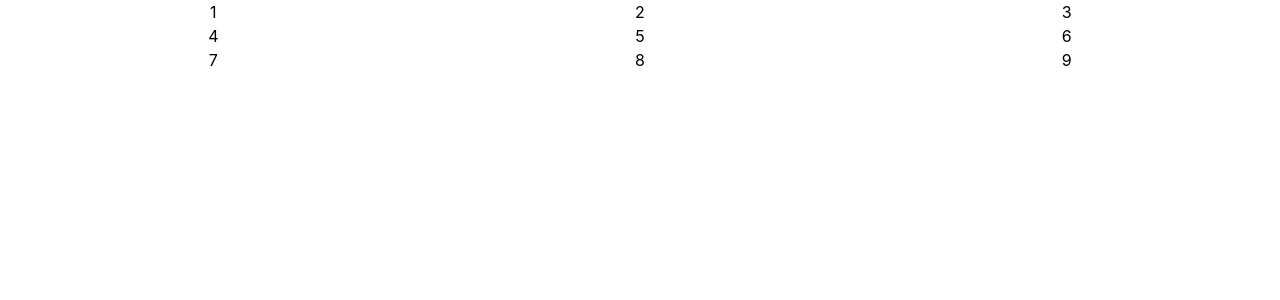
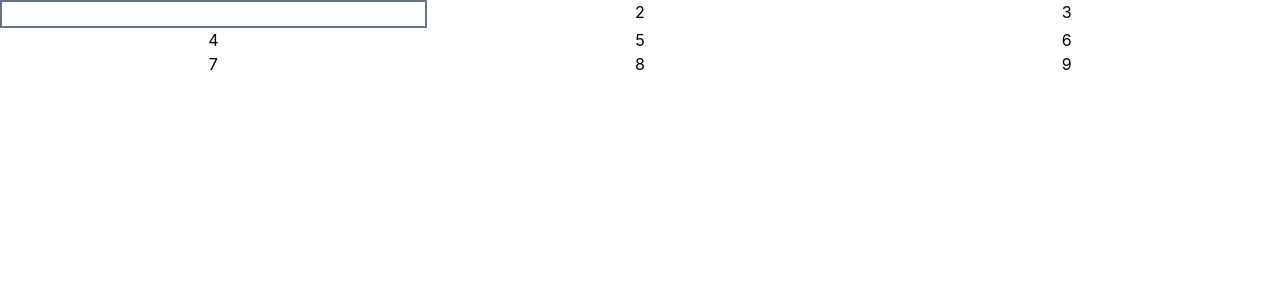
Before and after one commit to FrederikKristensen/Sudoku, a React (Vite) app: page / in a window 1280 px wide. Shown: the top 300 px of the page. Built offline with nearby package versions, Linux system fonts and the light colour scheme.

Commit message:
Cell component with max length and onchange event

```diff
--- a/src/App.tsx
+++ b/src/App.tsx
@@ -1,10 +1,11 @@
 import './App.css';
+import Cell from './components/Cell';
 
 function App() {
   return (
     <>
       <div className="grid grid-cols-3">
-        <div>1</div>
+        <Cell></Cell>
         <div>2</div>
         <div>3</div>
         <div>4</div>
--- a/src/components/Cell.tsx
+++ b/src/components/Cell.tsx
@@ -1,5 +1,17 @@
-const Cell = () => {
-  return <div>Cell</div>;
-};
+import { useState } from 'react';
+
+function Cell() {
+  const [value, setValue] = useState('');
+
+  function handleChange(event: React.ChangeEvent<HTMLInputElement>) {
+    setValue(event.currentTarget.value);
+  }
+
+  return (
+    <div className="border-2 border-slate-500">
+      <input type="text" maxLength={1} value={value} onChange={handleChange} />
+    </div>
+  );
+}
 
 export default Cell;
```
